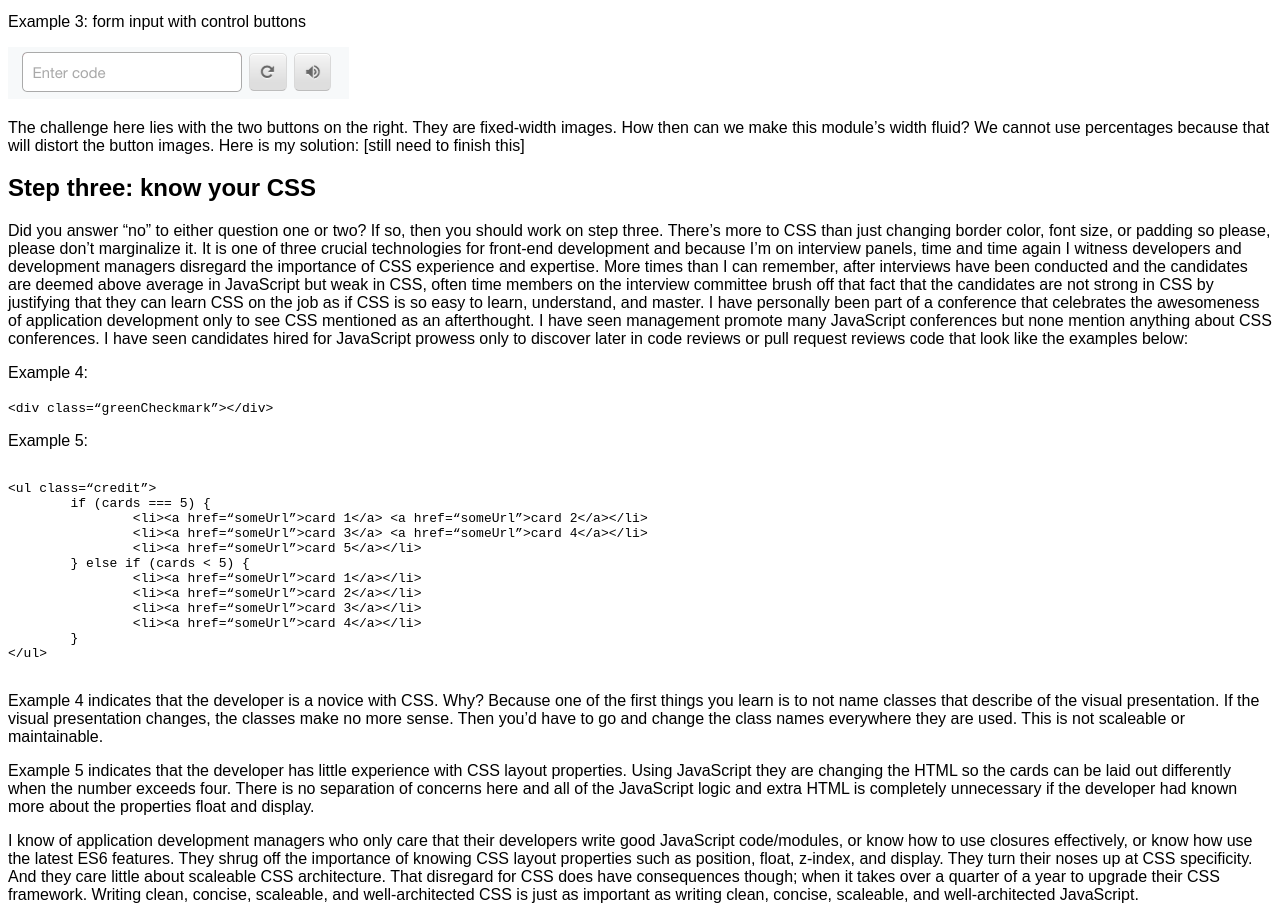
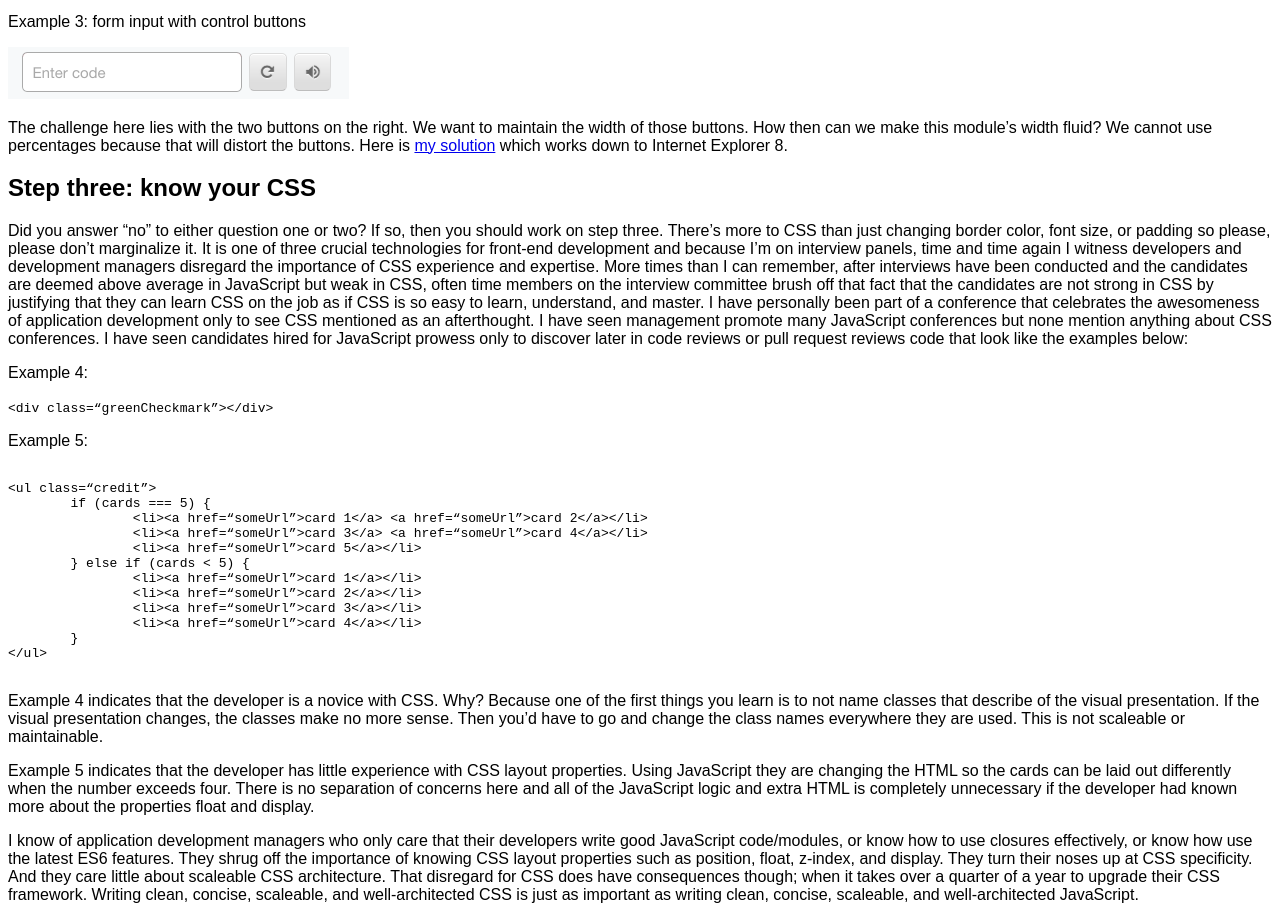
Before and after one commit to hoaboat/hoaboat.github.io, a plain HTML site: page scaleableCss.html in a window 1280 px wide. Shown: the part 1669-2585 px from the top of the page. Drawn offline with Linux system fonts and the light colour scheme.

```diff
--- a/scaleableCss.html
+++ b/scaleableCss.html
@@ -95,7 +95,10 @@
 
 		<img src="images/inputWithButtons.png" alt="form input with control buttons example" class="controls">
 
-		<p>The challenge here lies with the two buttons on the right. They are fixed-width images. How then can we make this module’s width fluid? We cannot use percentages because that will distort the button images. Here is my solution: [still need to finish this]</p>
+		<p>The challenge here lies with the two buttons on the right. We want to maintain the width of those buttons.
+			How then can we make this module’s width fluid? We cannot use percentages because that will distort the
+			buttons. Here is <a href="http://hoaboat.github.io/inputWithControlButtons.html" target="_blank">my
+				solution</a> which works down to Internet Explorer 8.</p>
 
 		<h2>Step three: know your CSS</h2>
 
```
